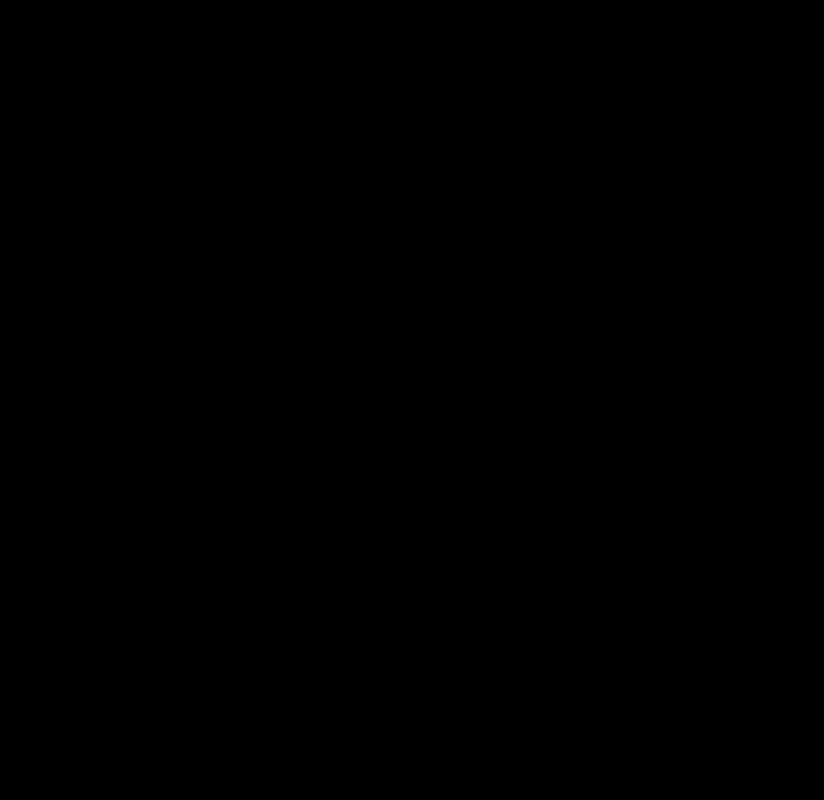
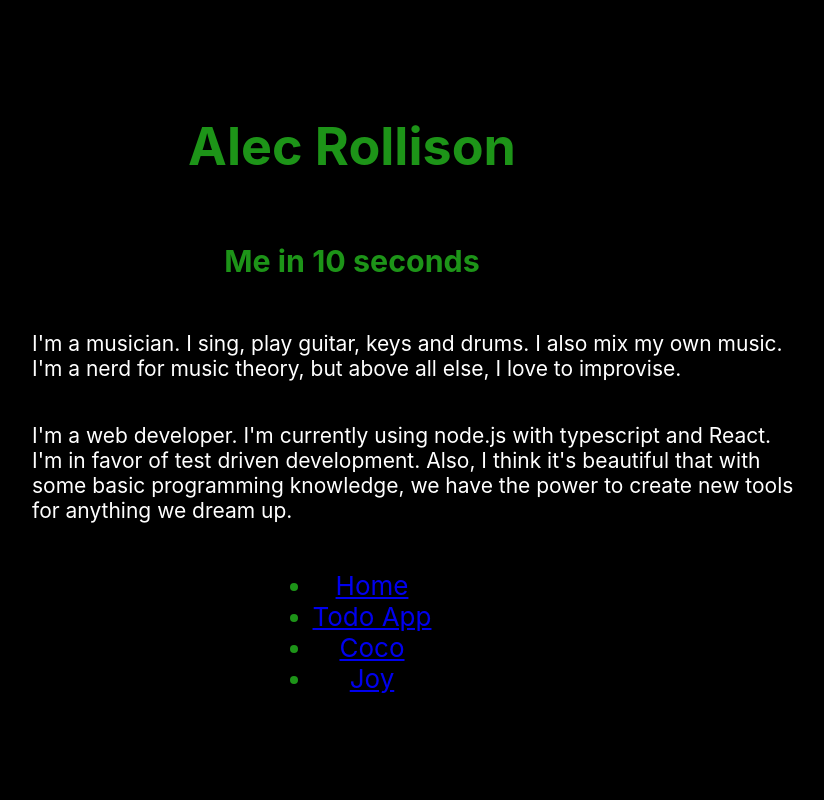
Before and after one commit to aelishRollo/personal-site, a React (Create React App) app: page / in a window 1280 px wide. Shown: the top 800 px of the page, without its empty margins (288-1112 px from the left). Built offline with nearby package versions, Linux system fonts and the light colour scheme.

Commit message:
More CSS

```diff
--- a/src/App.css
+++ b/src/App.css
@@ -27,12 +27,20 @@
 
 .App-paragraph {
   background-color: #000000;
-  font-size: calc(10px + 2vmin);
+  font-size: calc(5px + 2vmin);
   color:white;
   width: 60%;
-  margin-left: 50%;
-  margin-right: 50%;
+  margin-left: 70%;
+  margin-right: 60%;
+  text-align:left;
+}
 
+.App-subheader {
+  background-color: #000000;
+  width: 60%;
+  margin-left: 70%;
+  margin-right: 60%;
+  text-align:left;
 }
 
 
--- a/src/App.tsx
+++ b/src/App.tsx
@@ -13,7 +13,7 @@ import HomePage from './components/Homepage';
 function App() {
   return (
     <div className="App">
-      <Navbar />
+
       <BrowserRouter>
         <Routes>
           <Route path="/" element={<HomePage />} />
```
